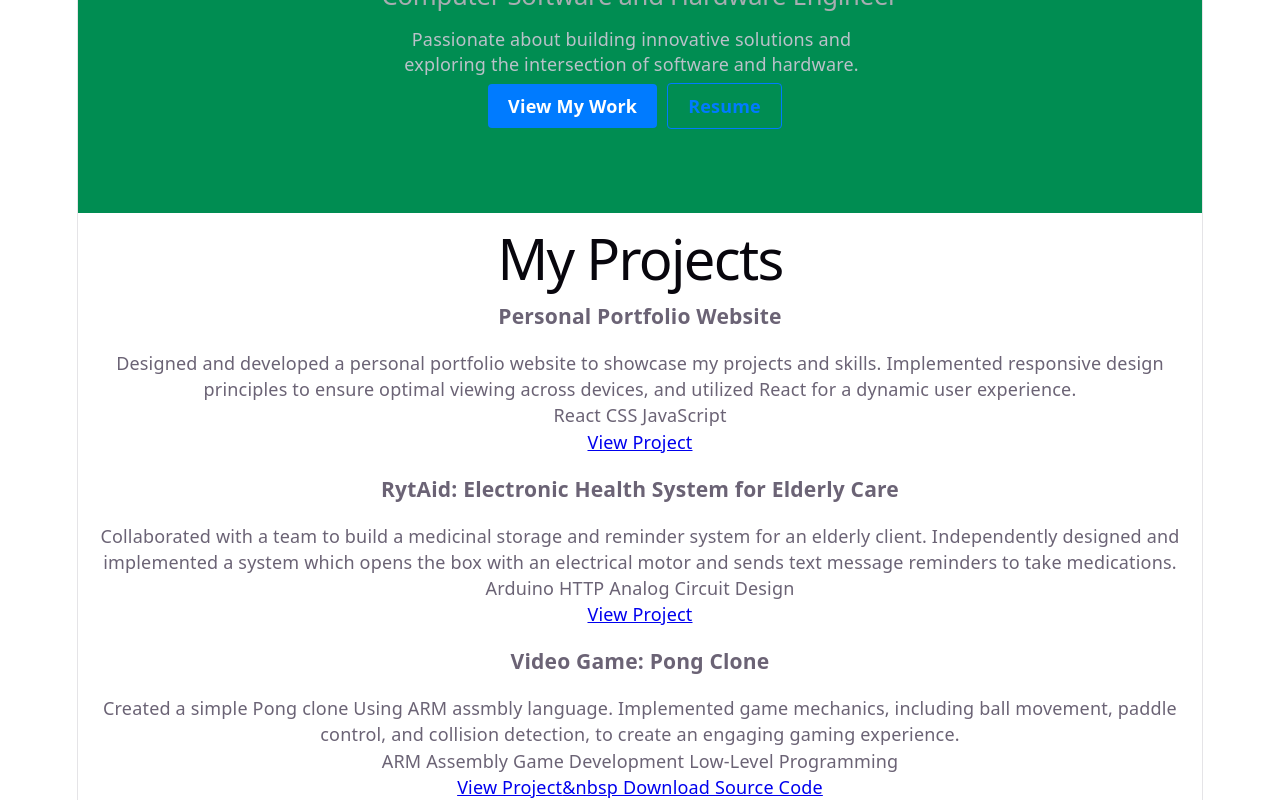
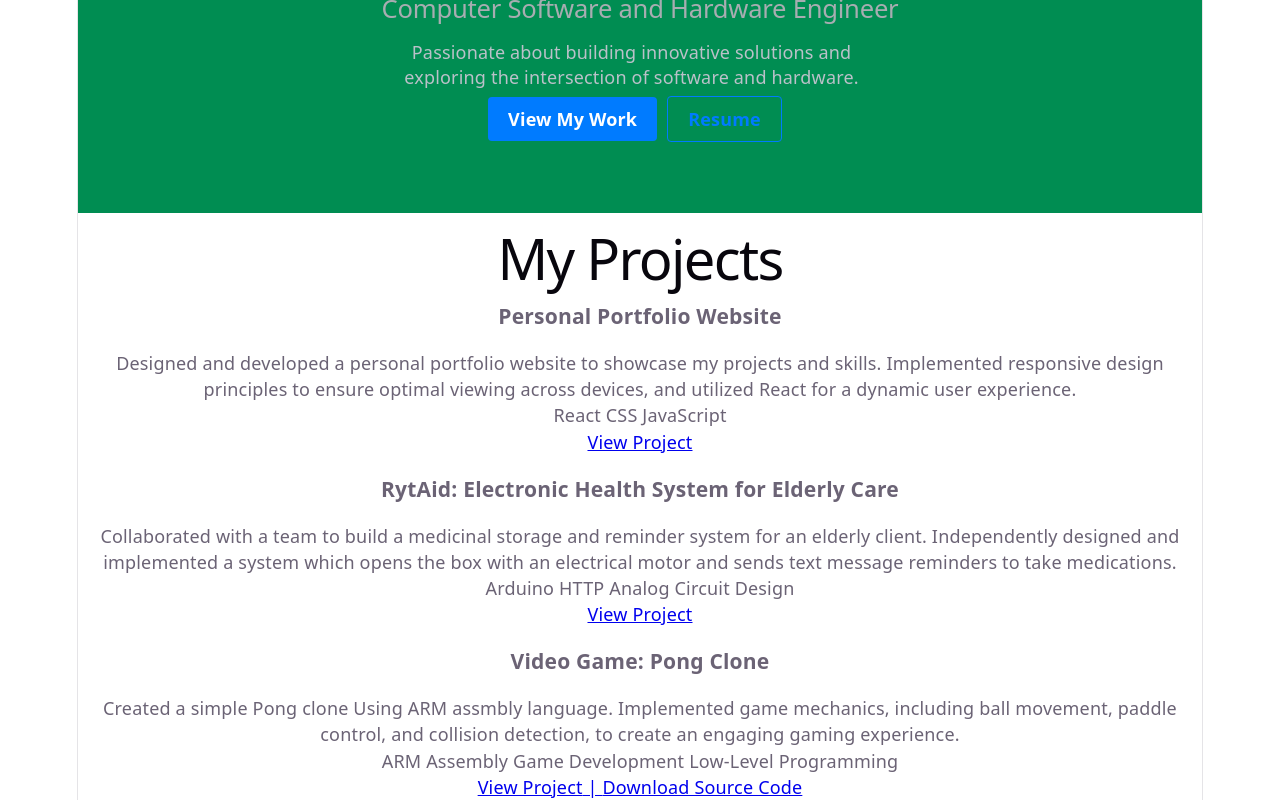
Before and after one commit to willbrow221/personal-website, a React (Vite) app: page / in a window 1280 px wide. Shown: the part 187-987 px from the top of the page. Built offline with nearby package versions, Linux system fonts and the light colour scheme.

Commit message:
final small changes for current session

```diff
--- a/src/components/Hero.tsx
+++ b/src/components/Hero.tsx
@@ -12,6 +12,7 @@ const Hero: React.FC<HeroProps> = ({name, role, tagline}) => {
     <section className="hero">
       <div className="hero-content">
         <h1 className="hero-name">{name}</h1>
+        <br></br>
         <h2 className="hero-role">{role}</h2>
         <p className="hero-tagline">{tagline}</p>
         <div className="hero-cta">
--- a/src/components/ProjectCard.tsx
+++ b/src/components/ProjectCard.tsx
@@ -32,7 +32,7 @@ const ProjectCard: React.FC<ProjectCardProps> = ({title, description, technologi
             download="pong_final.s" // Forces download and sets filename
             className="btn-file"
           >
-            &nbsp Download Source Code
+            {" | "} Download Source Code
           </a>
         )}
       </div>
--- a/src/data/projects.tsx
+++ b/src/data/projects.tsx
@@ -28,7 +28,7 @@ export const projects: Project[] = [
     description: "Created a simple Pong clone Using ARM assmbly language. \n Implemented game mechanics, including ball movement, paddle control, and collision detection, to create an engaging gaming experience.",
     technologies: ["ARM Assembly", "Game Development", "Low-Level Programming"],
     link: "https://cpulator.01xz.net/?sys=arm-de1soc&d_audio=48000",
-    demoLink: "/pong_final.s"
+    demoLink: "public/pong_final.s"
   },
 
 ];
```
